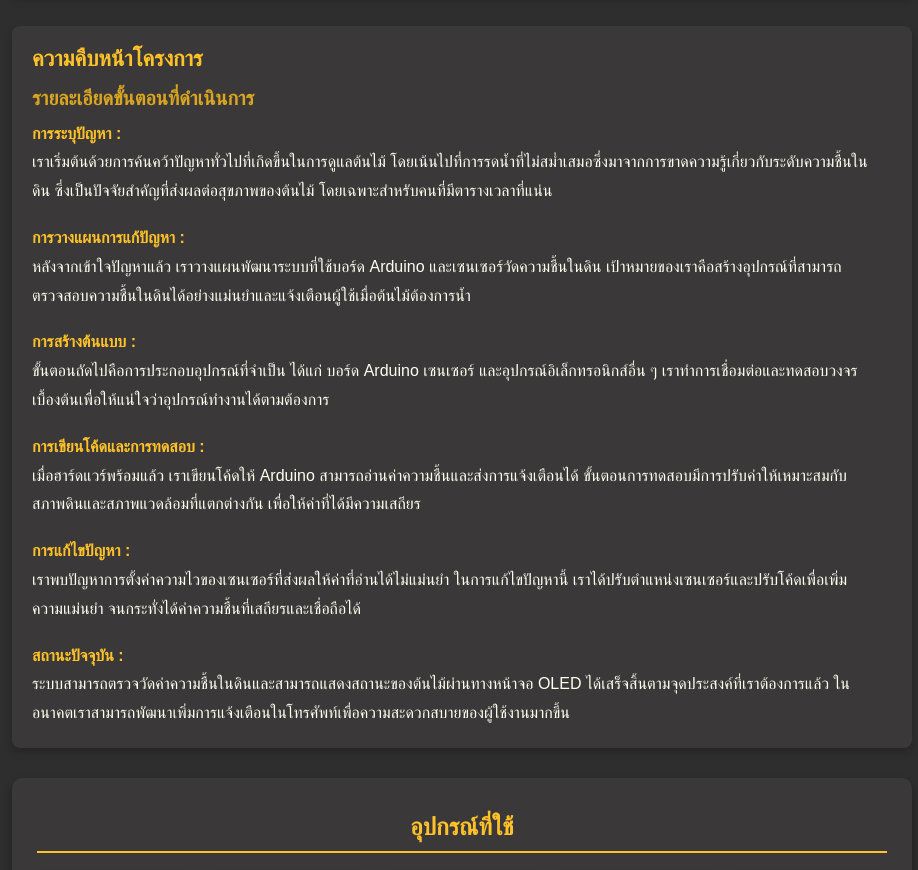
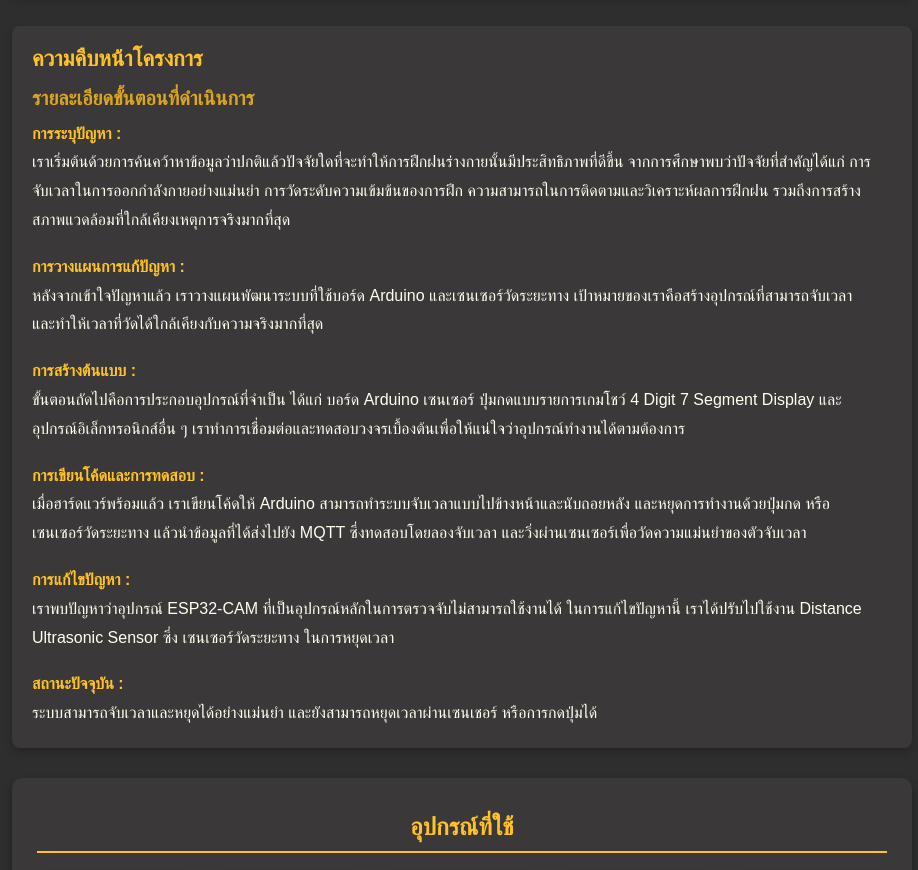
Before and after one commit to Suns18/RunForYourLife, a plain HTML site: page index.html in a window 1280 px wide. Shown: the part 540-1410 px from the top of the page, without its empty margins (178-1096 px from the left). Drawn offline with Linux system fonts and the light colour scheme.

Commit message:
Add files via upload

```diff
--- a/index.html
+++ b/index.html
@@ -55,27 +55,27 @@
           <h3>รายละเอียดขั้นตอนที่ดำเนินการ</h3>
 
           <p><strong>การระบุปัญหา :</strong><br>
-            เราเริ่มต้นด้วยการค้นคว้าปัญหาทั่วไปที่เกิดขึ้นในการดูแลต้นไม้ โดยเน้นไปที่การรดน้ำที่ไม่สม่ำเสมอซึ่งมาจากการขาดความรู้เกี่ยวกับระดับความชื้นในดิน ซึ่งเป็นปัจจัยสำคัญที่ส่งผลต่อสุขภาพของต้นไม้ โดยเฉพาะสำหรับคนที่มีตารางเวลาที่แน่น
+            เราเริ่มต้นด้วยการค้นคว้าหาข้อมูลว่าปกติแล้วปัจจัยใดที่จะทำให้การฝึกฝนร่างกายนั้นมีประสิทธิภาพที่ดีขึ้น จากการศึกษาพบว่าปัจจัยที่สำคัญได้แก่ การจับเวลาในการออกกำลังกายอย่างแม่นยำ การวัดระดับความเข้มข้นของการฝึก ความสามารถในการติดตามและวิเคราะห์ผลการฝึกฝน รวมถึงการสร้างสภาพแวดล้อมที่ใกล้เคียงเหตุการจริงมากที่สุด
           </p><br>
 
           <p><strong>การวางแผนการแก้ปัญหา :</strong><br>
-            หลังจากเข้าใจปัญหาแล้ว เราวางแผนพัฒนาระบบที่ใช้บอร์ด Arduino และเซนเซอร์วัดความชื้นในดิน เป้าหมายของเราคือสร้างอุปกรณ์ที่สามารถตรวจสอบความชื้นในดินได้อย่างแม่นยำและแจ้งเตือนผู้ใช้เมื่อต้นไม้ต้องการน้ำ
+            หลังจากเข้าใจปัญหาแล้ว เราวางแผนพัฒนาระบบที่ใช้บอร์ด Arduino และเซนเซอร์วัดระยะทาง เป้าหมายของเราคือสร้างอุปกรณ์ที่สามารถจับเวลาและทำให้เวลาที่วัดได้ใกล้เคียงกับความจริงมากที่สุด
           </p><br>
 
           <p><strong>การสร้างต้นแบบ :</strong><br>
-            ขั้นตอนถัดไปคือการประกอบอุปกรณ์ที่จำเป็น ได้แก่ บอร์ด Arduino เซนเซอร์ และอุปกรณ์อิเล็กทรอนิกส์อื่น ๆ เราทำการเชื่อมต่อและทดสอบวงจรเบื้องต้นเพื่อให้แน่ใจว่าอุปกรณ์ทำงานได้ตามต้องการ
+            ขั้นตอนถัดไปคือการประกอบอุปกรณ์ที่จำเป็น ได้แก่ บอร์ด Arduino เซนเซอร์ ปุ่มกดแบบรายการเกมโชว์ 4 Digit 7 Segment Display และอุปกรณ์อิเล็กทรอนิกส์อื่น ๆ เราทำการเชื่อมต่อและทดสอบวงจรเบื้องต้นเพื่อให้แน่ใจว่าอุปกรณ์ทำงานได้ตามต้องการ
           </p><br>
 
           <p><strong>การเขียนโค้ดและการทดสอบ :</strong><br>
-            เมื่อฮาร์ดแวร์พร้อมแล้ว เราเขียนโค้ดให้ Arduino สามารถอ่านค่าความชื้นและส่งการแจ้งเตือนได้ ขั้นตอนการทดสอบมีการปรับค่าให้เหมาะสมกับสภาพดินและสภาพแวดล้อมที่แตกต่างกัน เพื่อให้ค่าที่ได้มีความเสถียร
+            เมื่อฮาร์ดแวร์พร้อมแล้ว เราเขียนโค้ดให้ Arduino สามารถทำระบบจับเวลาแบบไปข้างหน้าและนับถอยหลัง และหยุดการทำงานด้วยปุ่มกด หรือเซนเซอร์วัดระยะทาง แล้วนำข้อมูลที่ได้ส่งไปยัง MQTT ซึ่งทดสอบโดยลองจับเวลา และวิ่งผ่านเซนเซอร์เพื่อวัดความแม่นยำของตัวจับเวลา
           </p><br>
 
           <p><strong>การแก้ไขปัญหา :</strong><br>
-            เราพบปัญหาการตั้งค่าความไวของเซนเซอร์ที่ส่งผลให้ค่าที่อ่านได้ไม่แม่นยำ ในการแก้ไขปัญหานี้ เราได้ปรับตำแหน่งเซนเซอร์และปรับโค้ดเพื่อเพิ่มความแม่นยำ จนกระทั่งได้ค่าความชื้นที่เสถียรและเชื่อถือได้
+            เราพบปัญหาว่าอุปกรณ์ ESP32-CAM ที่เป็นอุปกรณ์หลักในการตรวจจับไม่สามารถใช้งานได้ ในการแก้ไขปัญหานี้ เราได้ปรับไปใช้งาน Distance Ultrasonic Sensor ซึ่ง เซนเซอร์วัดระยะทาง ในการหยุดเวลา
           </p><br>
 
           <p><strong>สถานะปัจจุบัน :</strong><br>
-            ระบบสามารถตรวจวัดค่าความชื้นในดินและสามารถแสดงสถานะของต้นไม้ผ่านทางหน้าจอ OLED ได้เสร็จสิ้นตามจุดประสงค์ที่เราต้องการแล้ว ในอนาคตเราสามารถพัฒนาเพิ่มการแจ้งเตือนในโทรศัพท์เพื่อความสะดวกสบายของผู้ใช้งานมากขึ้น
+            ระบบสามารถจับเวลาและหยุดได้อย่างแม่นยำ และยังสามารถหยุดเวลาผ่านเซนเชอร์ หรือการกดปุ่มได้
           </p>
 
         </div>
```
